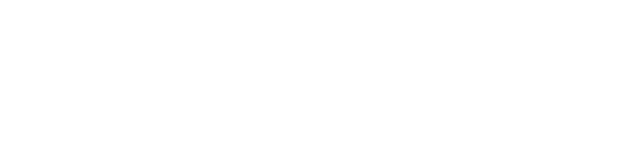
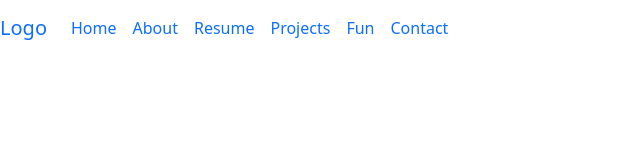
Before and after one commit to kaitoyamagishi1109/PersonalWebsite, a plain HTML site: page index.html in a window 1280 px wide. Shown: the whole page, without its empty margins (0-640 px from the left). Drawn offline with nearby package versions, Linux system fonts and the light colour scheme.

Commit message:
added menubar

```diff
--- a/index.html
+++ b/index.html
@@ -1,14 +1,41 @@
 <!DOCTYPE html>
 <html lang="en">
     <head>
-        <title>Kaito Yamagishi</title>
         <meta charset="utf-8">
         <meta name="viewport" content="width=device-width, initial-scale=1">
         <link href="https://cdn.jsdelivr.net/npm/bootstrap@5.0.1/dist/css/bootstrap.min.css" rel="stylesheet" integrity="sha384-+0n0xVW2eSR5OomGNYDnhzAbDsOXxcvSN1TPprVMTNDbiYZCxYbOOl7+AMvyTG2x" crossorigin="anonymous">
+        <title>Kaito Yamagishi</title>
     </head>
 
     <body>
-
+        <nav class="navbar navbar-expand-md">
+            <a class="navbar-brand" href="#">Logo</a>
+            <button class="navbar-toggler navbar-dark" type="button" data-toggle="collapse" data-target="#main-navigation">
+                <span class="navbar-toggler-icon"></span>
+            </button>
+            <div class="collapse navbar-collapse" id="main-navigation">
+                <ul class="navbar-nav">
+                    <li class="nav-item">
+                        <a class="nav-link" href="#home">Home</a>
+                    </li>
+                    <li class="nav-item">
+                        <a class="nav-link" href="#about">About</a>
+                    </li>
+                    <li class="nav-item">
+                        <a class="nav-link" href="#resume">Resume</a>
+                    </li>
+                    <li class="nav-item">
+                        <a class="nav-link" href="#projects">Projects</a>
+                    </li>
+                    <li class="nav-item">
+                        <a class="nav-link" href="#fun">Fun</a>
+                    </li>
+                    <li class="nav-item">
+                        <a class="nav-link" href="#contact">Contact</a>
+                    </li>
+                </ul>
+            </div>
+        </nav>
         <script src="https://cdn.jsdelivr.net/npm/bootstrap@5.0.1/dist/js/bootstrap.bundle.min.js" integrity="sha384-gtEjrD/SeCtmISkJkNUaaKMoLD0//ElJ19smozuHV6z3Iehds+3Ulb9Bn9Plx0x4" crossorigin="anonymous"></script>
     </body>
 
```
